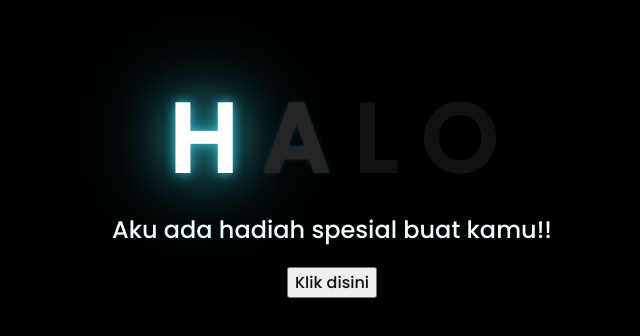
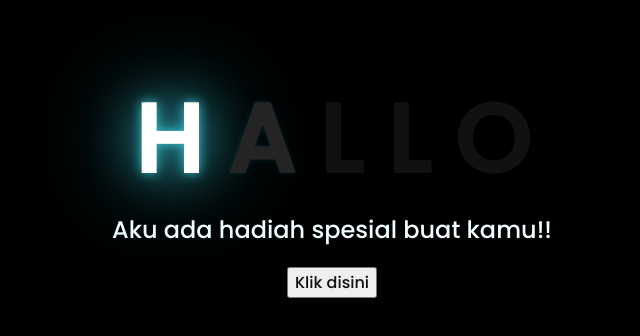
Before and after one commit to okantara10/okantara10.github.io, a plain HTML site: page index.html in a window 1280 px wide. Shown: the part 226-562 px from the top of the page, without its empty margins (316-956 px from the left). Drawn offline with Linux system fonts and the light colour scheme.

Commit message:
Add files via upload

```diff
--- a/index.html
+++ b/index.html
@@ -14,6 +14,7 @@
         <span>H</span>
         <span>A</span>
         <span>L</span>
+        <span>L</span>
         <span>O</span>
     </div>
     <div class="description">
```
